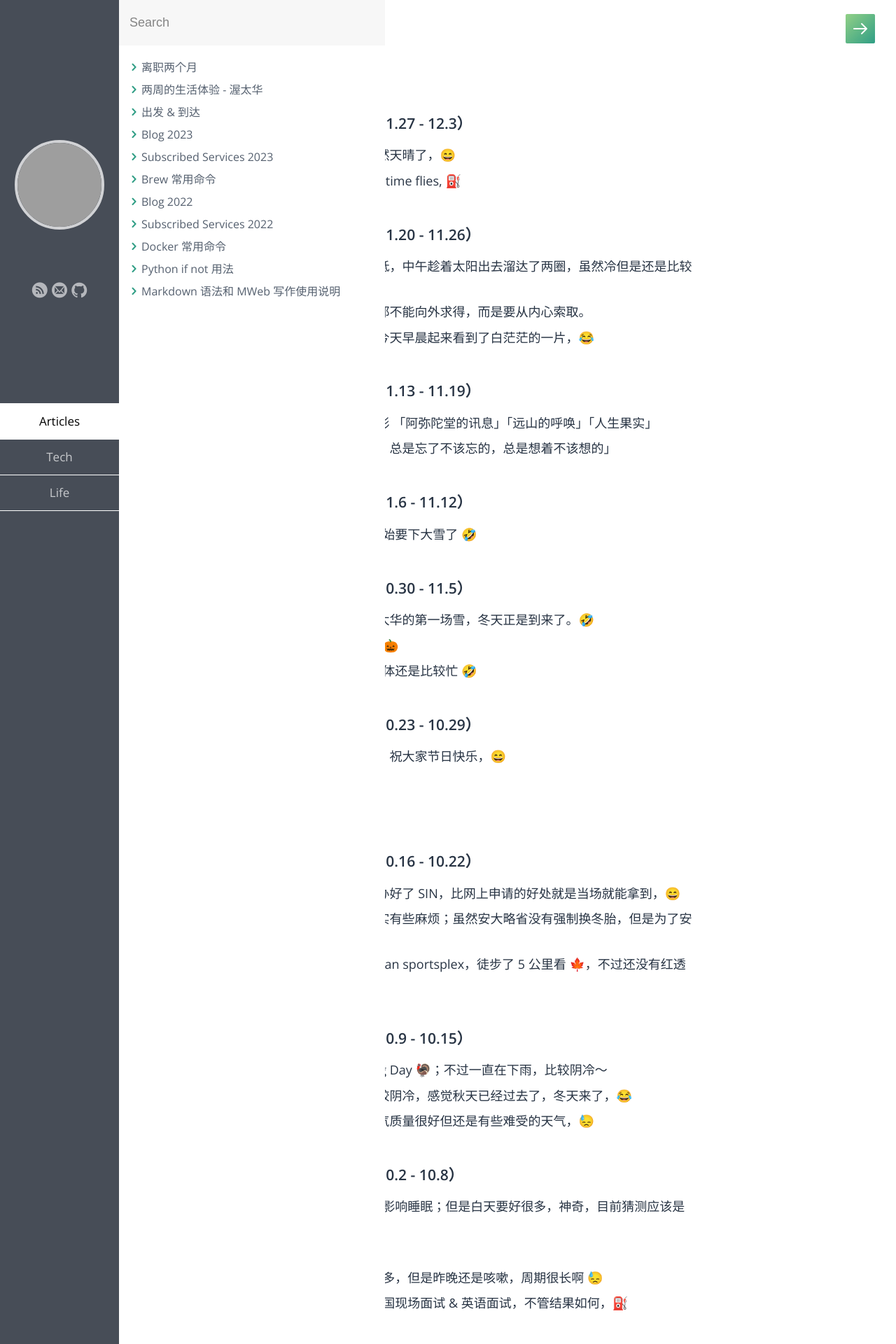
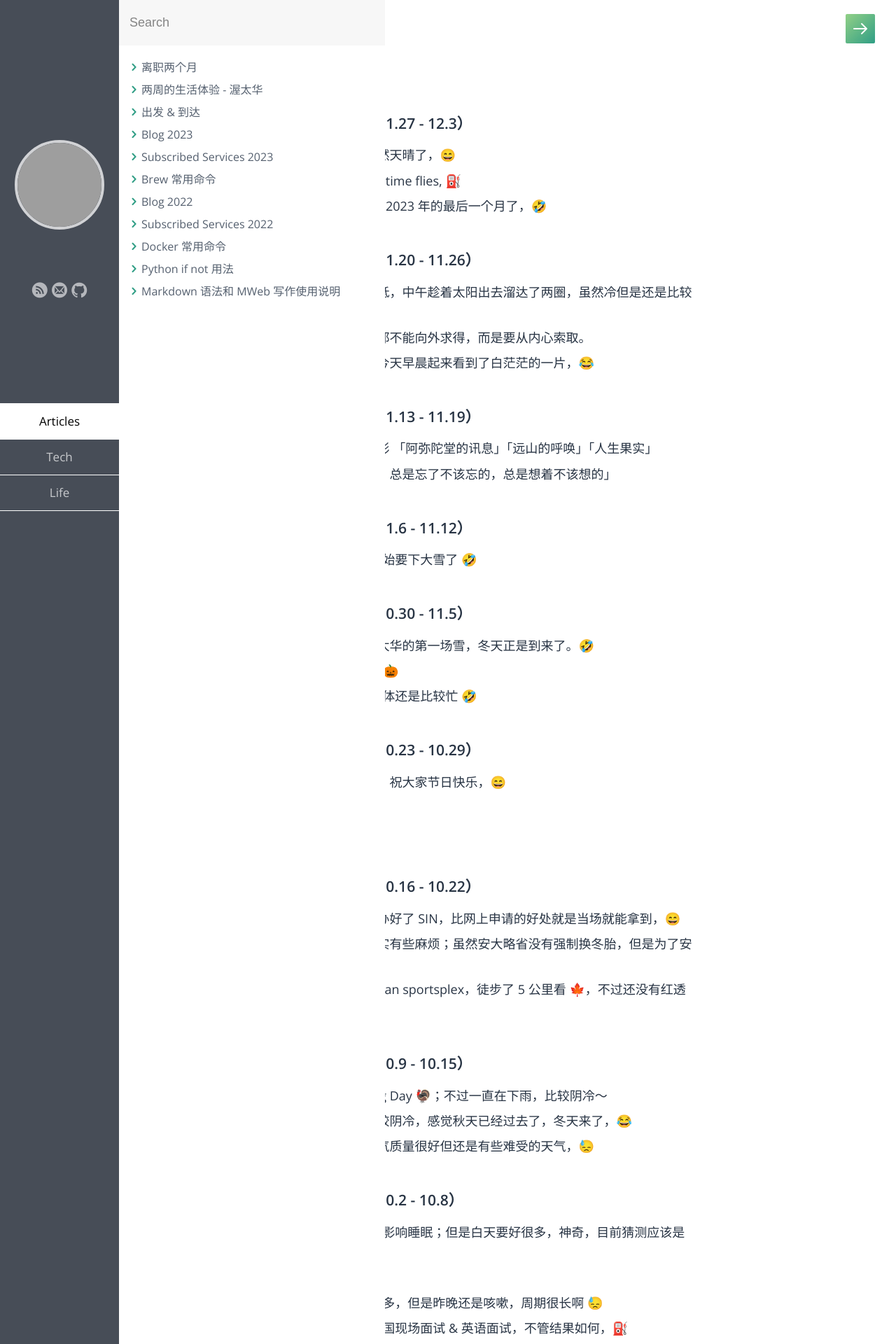
Before and after one commit to samxupeiran/samxupeiran.github.io, a Jekyll site: the page built from _posts/life/2023-01-03-my-blog.md, in a window 1280 px wide. Shown: the top 1920 px of the page at 70% size. Built offline with Jekyll 4.4.1, drawn with Linux system fonts in a browser that asks for light colours; some web fonts are replaced; some of the changed text lies outside the part shown; grey boxes are pictures that could not be loaded.

Commit message:
feat: add weekly blog 12.1

```diff
--- a/_posts/life/2023-01-03-my-blog.md
+++ b/_posts/life/2023-01-03-my-blog.md
@@ -9,6 +9,7 @@ tags: Blog
 - ### 2023 年 12 月 第 1 周（11.27 - 12.3）
      - 11.28 昨晚下雪，今天竟然天晴了，😄
      - 11.30 End of November, time flies, ⛽️
+     - 12.1 新的一个月了，也是 2023 年的最后一个月了，🤣
 
 - ### 2023 年 11 月 第 4 周（11.20 - 11.26）
      - 11.20 今天体感温度非常低，中午趁着太阳出去溜达了两圈，虽然冷但是还是比较舒服的，😄
```
